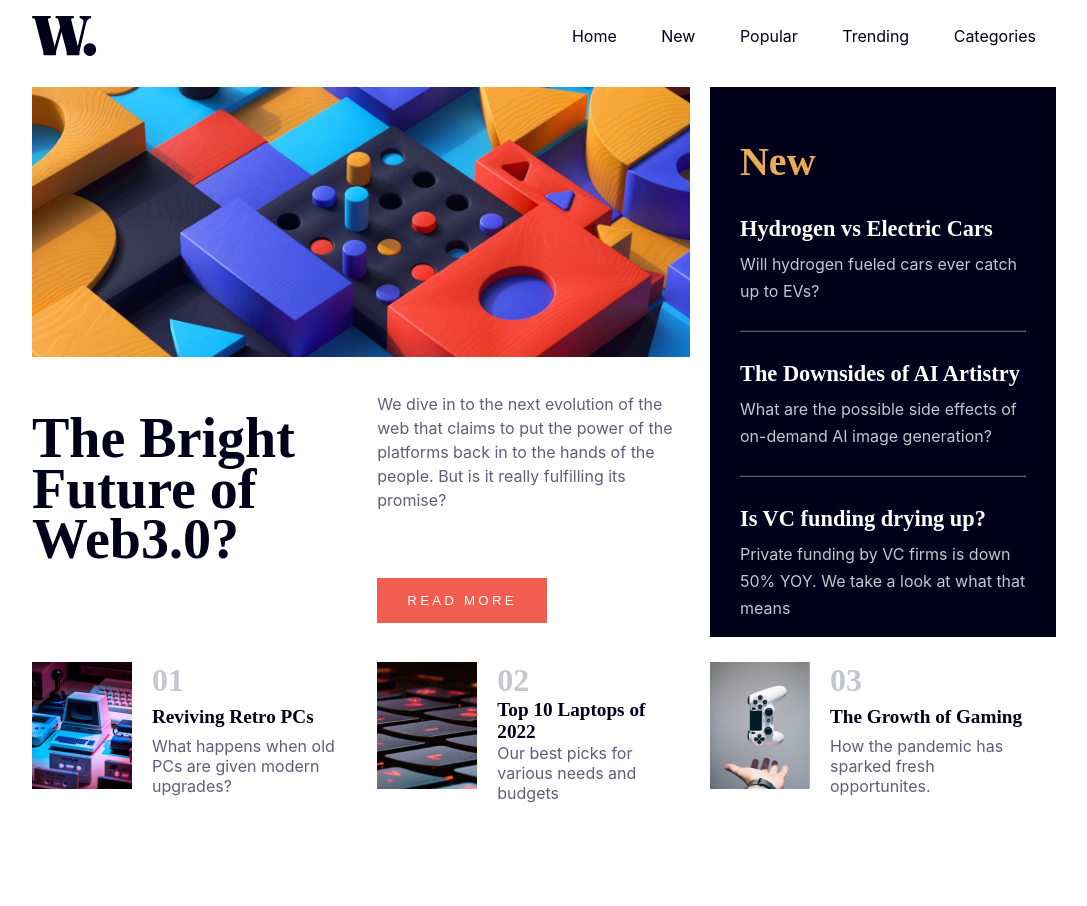
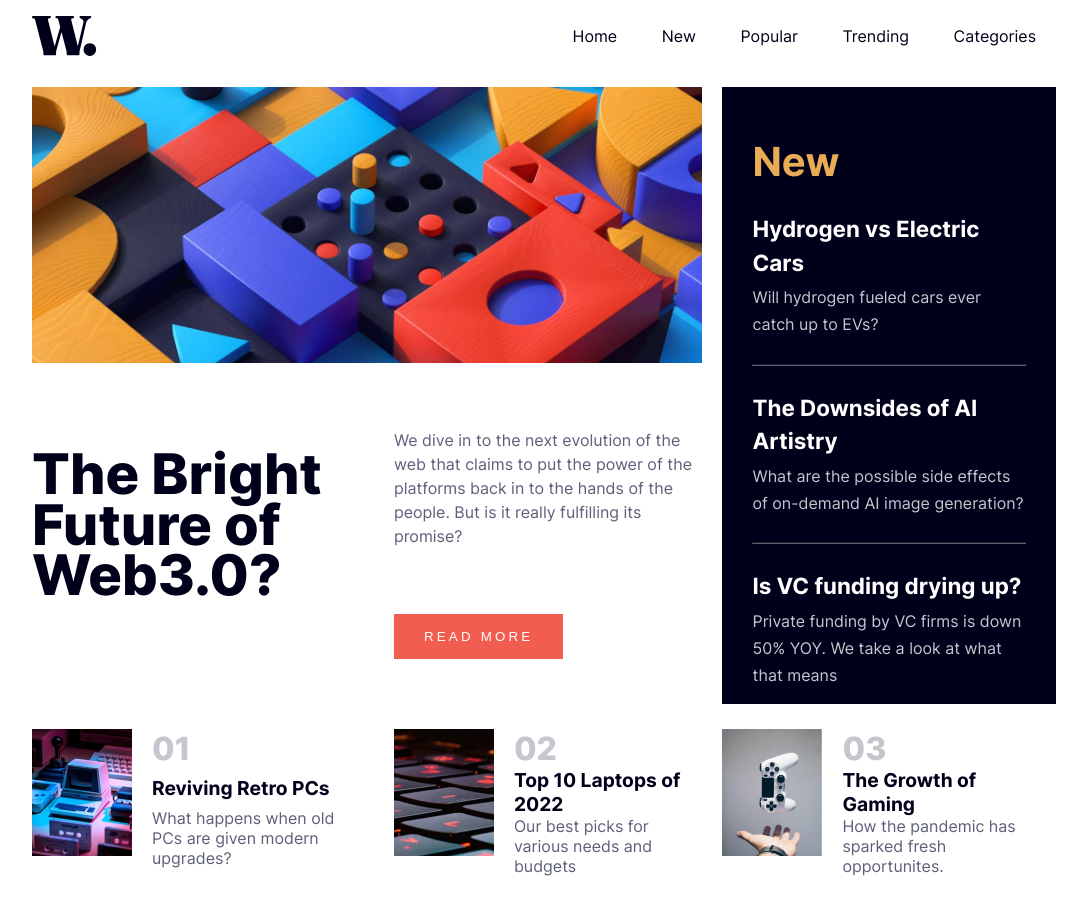
Before and after one commit to joeygil/frontendmentor-newsapp, a plain HTML site: page index.html in a window 1280 px wide. Shown: the whole page, without its empty margins (96-1183 px from the left). Before the commit the page ends 833 px from the top, so only its background shows below. Drawn offline with Linux system fonts and the light colour scheme; the site is published under a folder, as on GitHub Pages, so addresses that start at the root find nothing.

Commit message:
fonts styling

```diff
--- a/style.css
+++ b/style.css
@@ -1,22 +1,22 @@
 @font-face {
   font-family: "Inter";
-  src: url(/assets/fonts/static/Inter-Regular.ttf) format(woff);
+  src: url(assets/fonts/static/Inter-Regular.ttf) format(woff);
 }
 
 @font-face {
   font-family: "Inter Bold";
-  src: url(/assets/fonts/static/Inter-Bold.ttf) format(woff);
+  src: url(assets/fonts/static/Inter-Bold.ttf) format(woff);
 }
 
 @font-face {
   font-family: "Inter Extra Bold";
-  src: url(/assets/fonts/static/Inter-ExtraBold.ttf) format(woff);
+  src: url(assets/fonts/static/Inter-ExtraBold.ttf) format(woff);
 }
 
 body {
   padding: 0;
   box-sizing: border-box;
-  font-family: "Inter";
+  font-family: "Inter", sans-serif;
   color: hsl(240, 100%, 5%);
   max-width: 1440px;
   width: 80%;
@@ -24,7 +24,7 @@ body {
 }
 
 h1 {
-  font-family: "Inter Extra Bold";
+  font-family: "Inter Extra Bold", sans-serif;
   font-size: 3.5rem;
   line-height: 0.9;
   padding: 0;
@@ -82,13 +82,13 @@ li:hover {
 
 .menu h2 {
   color: hsl(35, 77%, 62%);
-  font-family: "Inter Bold";
+  font-family: "Inter Bold", sans-serif;
   font-size: 2.5rem;
   margin: 40px 0 20px 0;
 }
 
 .menu h3 {
-  font-family: "Inter Bold";
+  font-family: "Inter Bold", sans-serif;
   font-size: 1.4rem;
   transition: 0.3s;
   margin: 5px 0;
```
